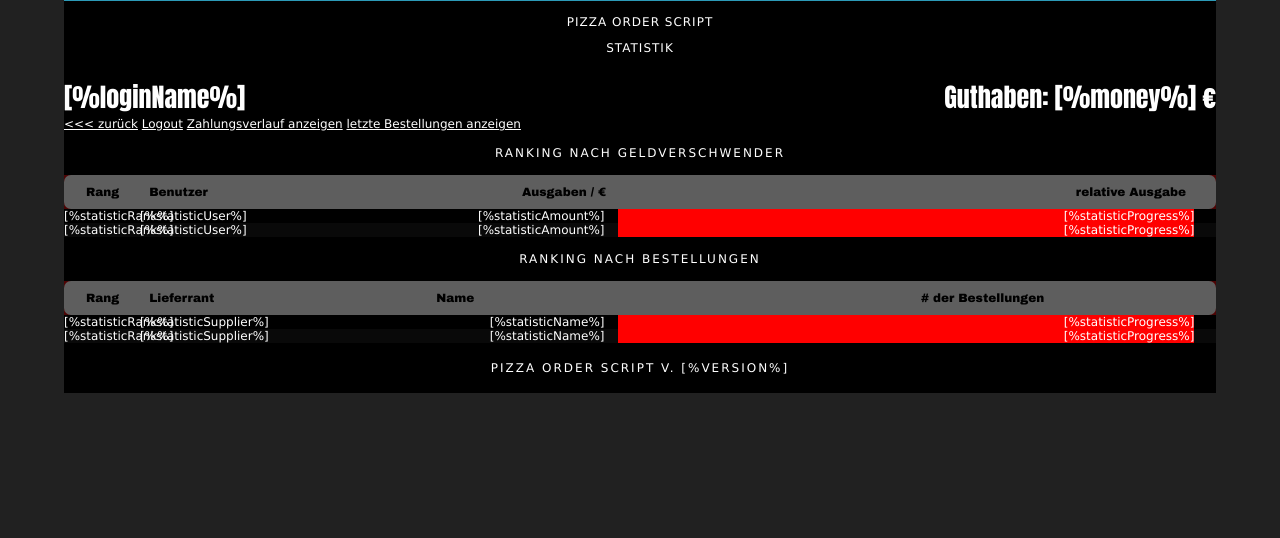
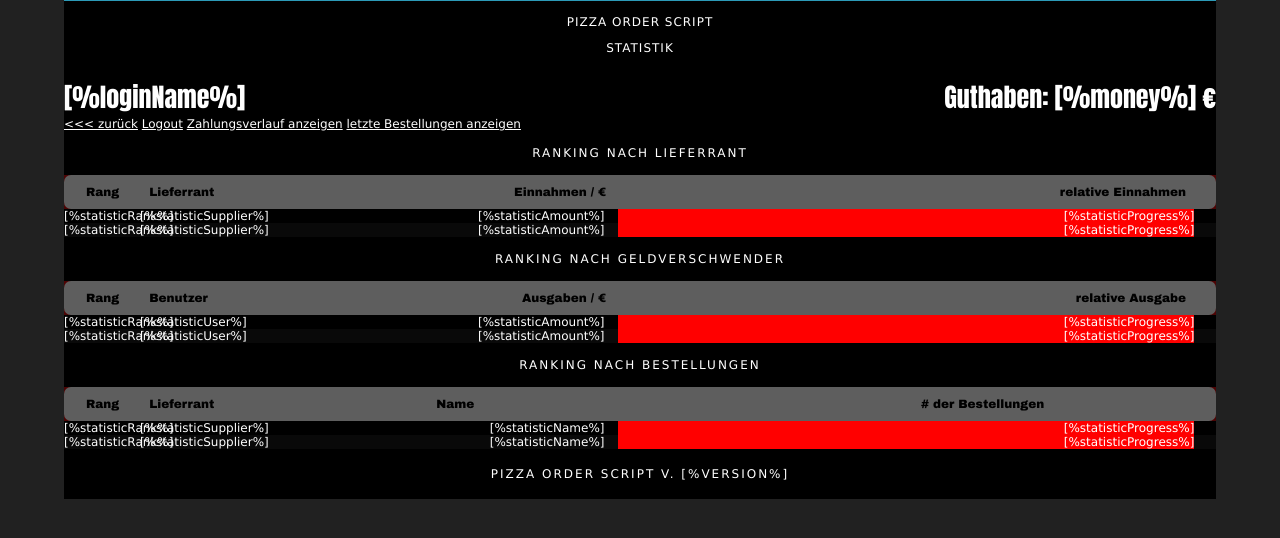
Before and after one commit to m0rph3usX/pizzaOrder, a PHP site: page /template/statistics.html in a window 1280 px wide. Shown: the top 538 px of the page. Run offline with PHP 8.4, Linux system fonts and the light colour scheme.

Commit message:
[ADD] ranking for suppliers

```diff
--- a/statistics.php
+++ b/statistics.php
@@ -48,6 +48,7 @@ if ( $config->userid > -1 ) {
 
 $page = showRankBySpentMoney($page);
 $page = showRankByOrderCount($page);
+$page = showRankingBySupplier($page);
 
 //eventShowHistoryDetails();
 
--- a/template/statistics.html
+++ b/template/statistics.html
@@ -24,6 +24,53 @@
     <div class="userControlpanel"> <span class ="userCntrlLink"> <a href="index.php"><<< zurück</a> </span><span class ="userCntrlLink"> <a href="?logout=1">Logout</a> </span> <span class ="userCntrlLink"> <a href="bank.php">Zahlungsverlauf anzeigen</a> </span> <span class ="userCntrlLink"> <a href="history.php">letzte Bestellungen anzeigen</a> </span>  </div>
   </section>
   <!-- login section -->
+  <section class="info">
+    <div class="copyright">
+      <p>Ranking nach Lieferrant</p>
+    </div>
+  </section>
+  <!-- statistic items section -->
+  <section>
+      <div class="statisticList">
+        <div class="tableHeader">
+			<span class="statisticRank">Rang</span>
+			<span class="statisticUser">Lieferrant</span>
+			<span class="statisticAmountSpent">Einnahmen / €</span>
+			<span class="statisticProgress">relative Einnahmen</span>
+		  </div>
+
+        <!-- statistic supplier section row -->
+        <!-- statistic supplier section row odd -->
+	  <div class="tableRowOdd">
+			  <span class="statisticRank">[%statisticRank%]</span>
+			  <span class="statisticUser">[%statisticSupplier%]</span>
+			  <span class="statisticAmountSpent">[%statisticAmount%]</span>
+			  <span class="statisticProgress">
+				  <div class="statisticProgressbar" style="width:[%statisticProgressValue%]%">
+					  [%statisticProgress%]
+				  </div>
+		  	  </span>
+	    </div>
+        <!-- statistic supplier section row odd -->
+        <!-- statistic supplier section row even -->
+        <div class="tableRowEven">
+
+			  <span class="statisticRank">[%statisticRank%]</span>
+			  <span class="statisticUser">[%statisticSupplier%]</span>
+			  <span class="statisticAmountSpent">[%statisticAmount%]</span>
+			  <span class="statisticProgress">
+				  <div class="statisticProgressbar" style="width:[%statisticProgressValue%]%">
+					  [%statisticProgress%]
+				  </div>
+		  	  </span>
+        </div>
+        <!-- statistic supplier section row even -->
+
+        <!-- statistic supplier section row -->
+      </div>
+  </section>
+  <!-- statistic supplier section -->
+
   <section class="info">
     <div class="copyright">
       <p>Ranking nach Geldverschwender</p>
```
Also changed, not shown: utils.php (+52 -0 lines).
